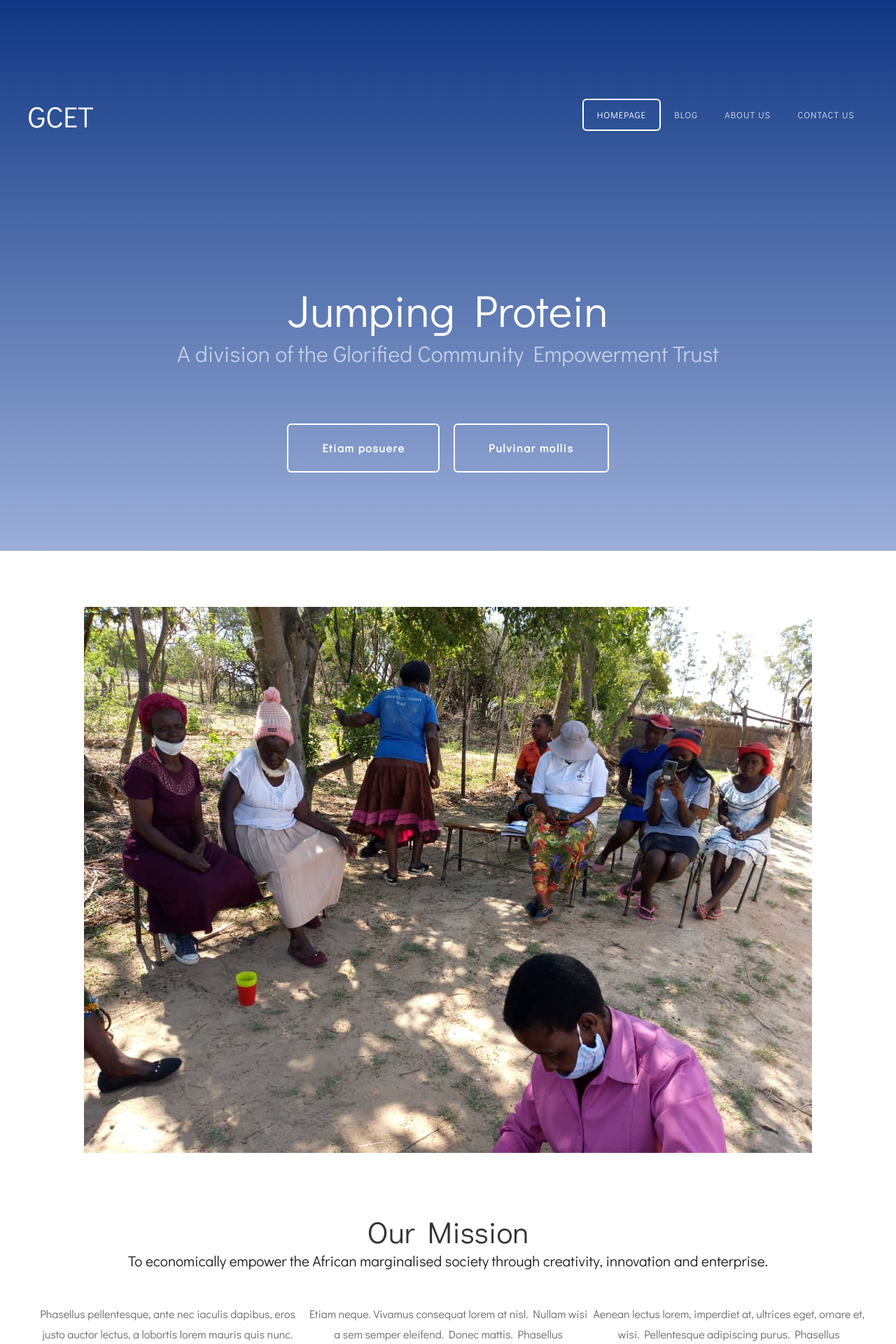
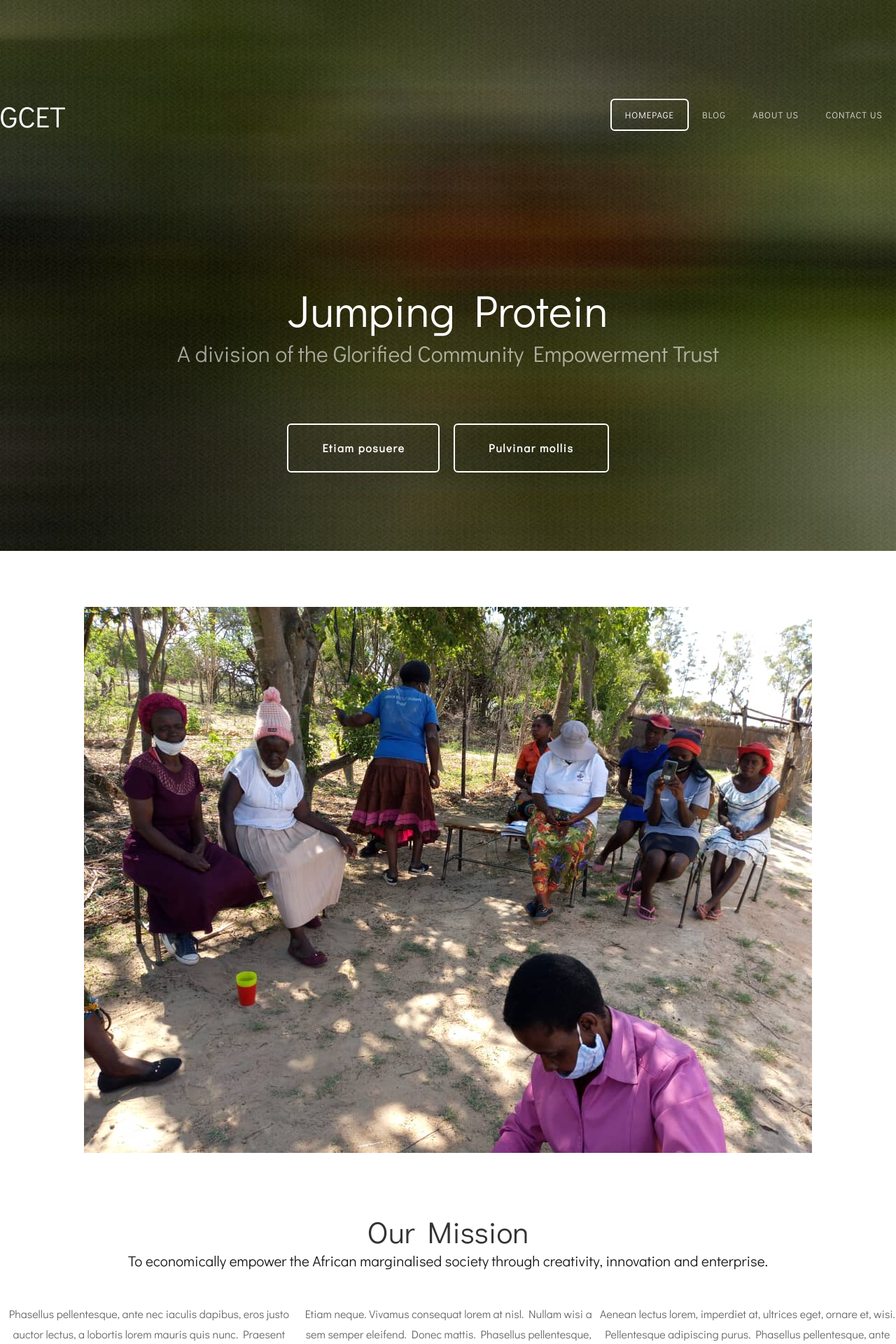
Before and after one commit to jordanmiracle/Jumpingprotein, a Django app: template webapp/templates/index.html in a window 1280 px wide. Shown: the top 1920 px of the page at 70% size. Run offline with Django 3.2, Linux system fonts and the light colour scheme; the template is opened without the code that fills it, so the values that code supplies are empty; parts of the project's set-up code (start-up, migrations or seed data) failed here and were passed over.

Commit message:
Removed an unnecessary tag.

```diff
--- a/static/webapp/css/style.css
+++ b/static/webapp/css/style.css
@@ -278,15 +278,9 @@ ul.contact li a.icon-rss:before {
 #header-wrapper {
     position: relative;
     padding: 5em 0em 7em 0em;
-    background: hsla(221, 45%, 73%, 1);
-
-    background: linear-gradient(90deg, hsla(221, 45%, 73%, 1) 0%, hsla(220, 78%, 29%, 1) 100%);
-
-    background: -moz-linear-gradient(90deg, hsla(221, 45%, 73%, 1) 0%, hsla(220, 78%, 29%, 1) 100%);
-
-    background: -webkit-linear-gradient(90deg, hsla(221, 45%, 73%, 1) 0%, hsla(220, 78%, 29%, 1) 100%);
-
-    filter: progid:DXImageTransform.Microsoft.gradient(startColorstr="#9BAFD9", endColorstr="#103783", GradientType=1);
+    background: -webkit-linear-gradient(top, rgba(0, 0, 0, 0.5), rgba(0, 0, 0, 0.5)), url("/static/webapp/images/header-bg.jpg");
+    background: -ms-linear-gradient(top, rgba(0, 0, 0, 0.5), rgba(0, 0, 0, 0.5)), url("/static/webapp/images/header-bg.jpg");
+    background: linear-gradient(top, rgba(0, 0, 0, 0.5), rgba(0, 0, 0, 0.5)), url("/static/webapp/images/header-bg.jpg");
     background-size: cover;
 }
 
@@ -465,6 +459,11 @@ ul.contact li a.icon-rss:before {
 /*********************************************************************************/
 /* Extra                                                                         */
 /*********************************************************************************/
+#three-column {
+  column-count: 1;
+  column-gap: 25px;
+  column-rule: 2px solid #FFFFFF;
+}
 
 #three-column {
     text-align: center;
@@ -487,25 +486,3 @@ ul.contact li a.icon-rss:before {
     text-align: center;
     color: rgba(0, 0, 0, .9);
 }
-
-@media (min-width: 640px) {
-    body {
-        font-size: 1rem;
-    }
-
-    .container {
-        margin: 0em auto;
-        width: 1200px;
-    }
-
-    @media (min-width: 960px) {
-        body {
-            font-size: 1rem;
-        }
-    }
-    @media (min-width: 1100px) {
-        body {
-            font-size: 1rem;
-        }
-    }
-}
--- a/webapp/templates/index.html
+++ b/webapp/templates/index.html
@@ -1,6 +1,5 @@
 {% load static %}
 <!DOCTYPE HTML>
-<html xmlns="http://www.w3.org/1999/xhtml" lang="en">
 
 <head>
     <meta http-equiv="Content-Type" content="text/html; charset=utf-8"/>
```
